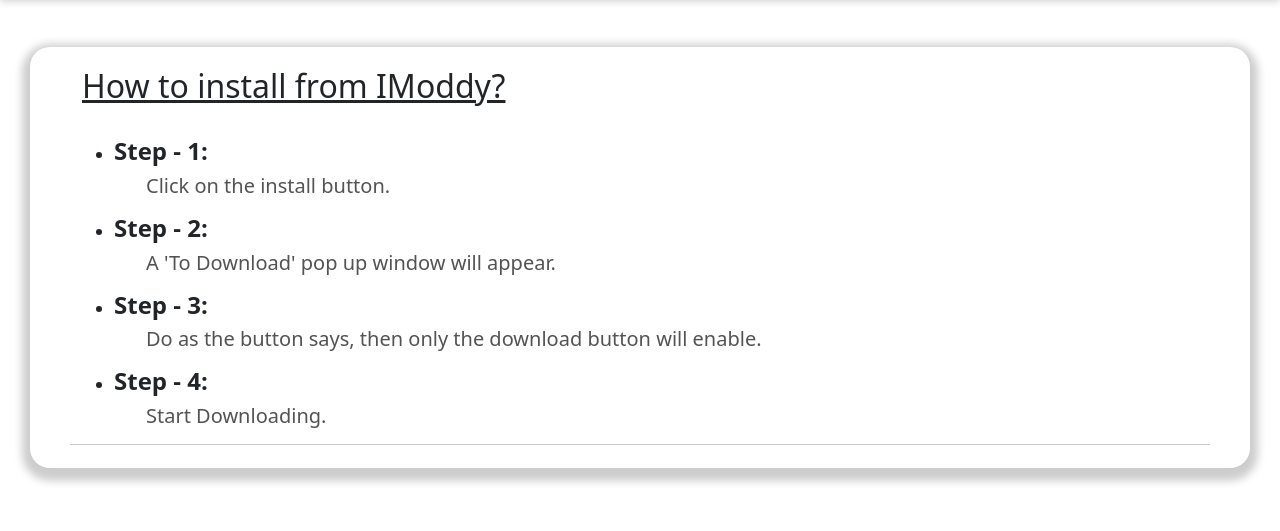
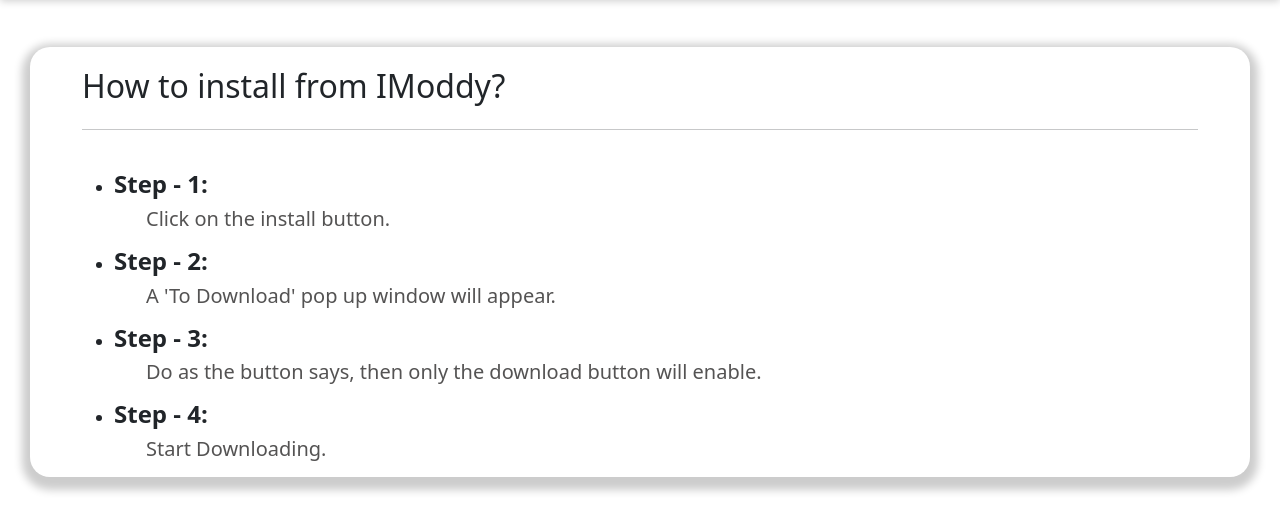
Before and after one commit to ManishRajora/IModdy, a plain HTML site: page Help.html in a window 1280 px wide. Shown: the part 57-588 px from the top of the page. Drawn offline with nearby package versions, Linux system fonts and the light colour scheme.

Commit message:
modified

```diff
--- a/Help.html
+++ b/Help.html
@@ -59,8 +59,9 @@
     <div id="main">
         <div class="container">
             <div class="row">
-                <u><h2 style="margin-top: 20px;">How to install from IModdy?</h2></u>
+                <h2 style="margin-top: 20px;">How to install from IModdy?</h2>
             </div>
+            <hr>
             <br>
             <div class="row">
                 <div class="col">
@@ -115,7 +116,6 @@
                         </ul>
                     </ul>
                 </div>
-                <hr>
                 <br>
             </div>
         </div>
```
